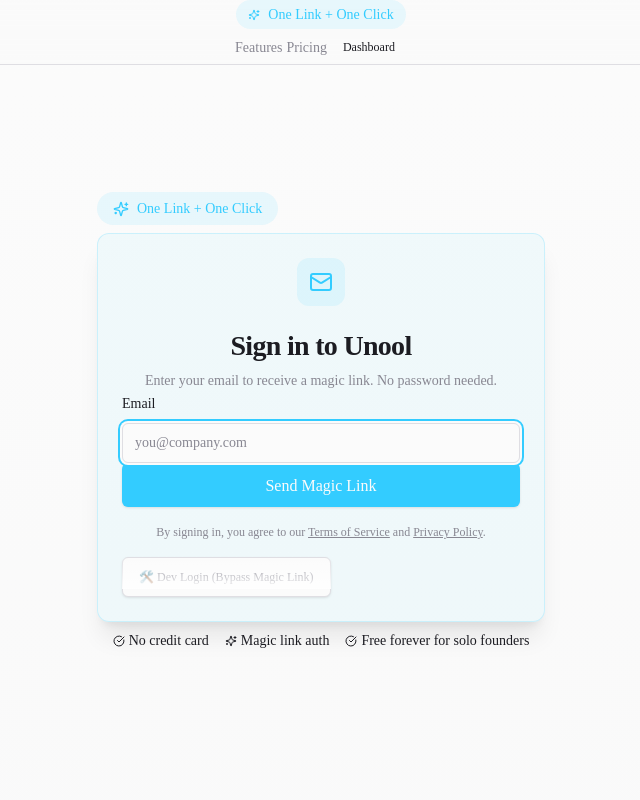
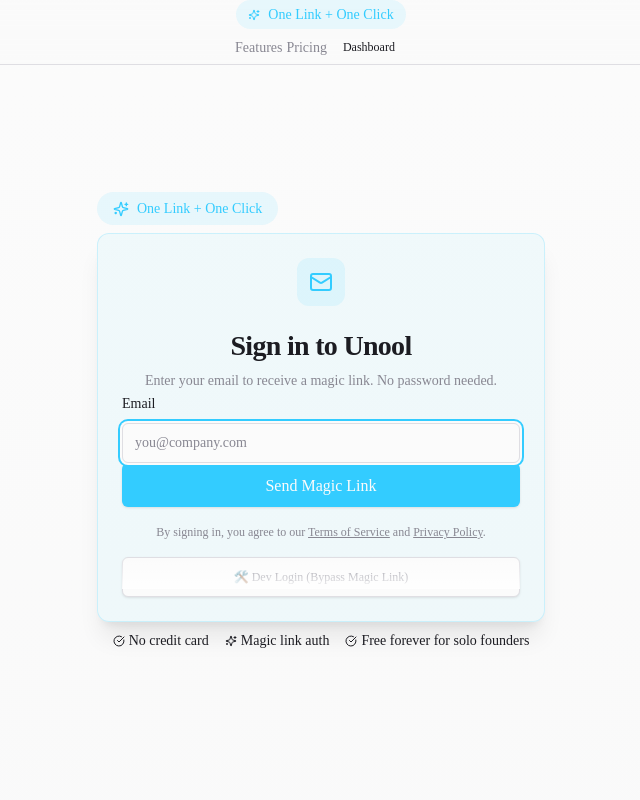
Before and after one commit to xpixenoxx/unool, a Next.js app: page /signup in a window 1280 px wide. Shown: the top 800 px of the page, without its empty margins (319-959 px from the left). Built offline with nearby package versions, Linux system fonts and the light colour scheme.

Commit message:
fix: Type error due to invalid flexDirection prop in signup page

```diff
--- a/app/signup/page.tsx
+++ b/app/signup/page.tsx
@@ -189,7 +189,7 @@ function SignupForm() {
                   {/* Dev bypass - only show in development */}
                   {process.env.NODE_ENV === 'development' && (
                     <MotionBox variant="slide-up" initial={{ opacity: 0, y: 10 }} animate={{ opacity: 1, y: 0 }} transition={springConfig}>
-                      <Flex className="relative" flexDirection="col" gap={2}>
+                      <Flex className="relative" flexDirection="column" gap={2}>
                         <div className="relative">
                           <div className="absolute inset-0 bg-gradient-to-t from-card/90 to-transparent z-10 pointer-events-none h-8 bottom-0" />
                           <Button
```
